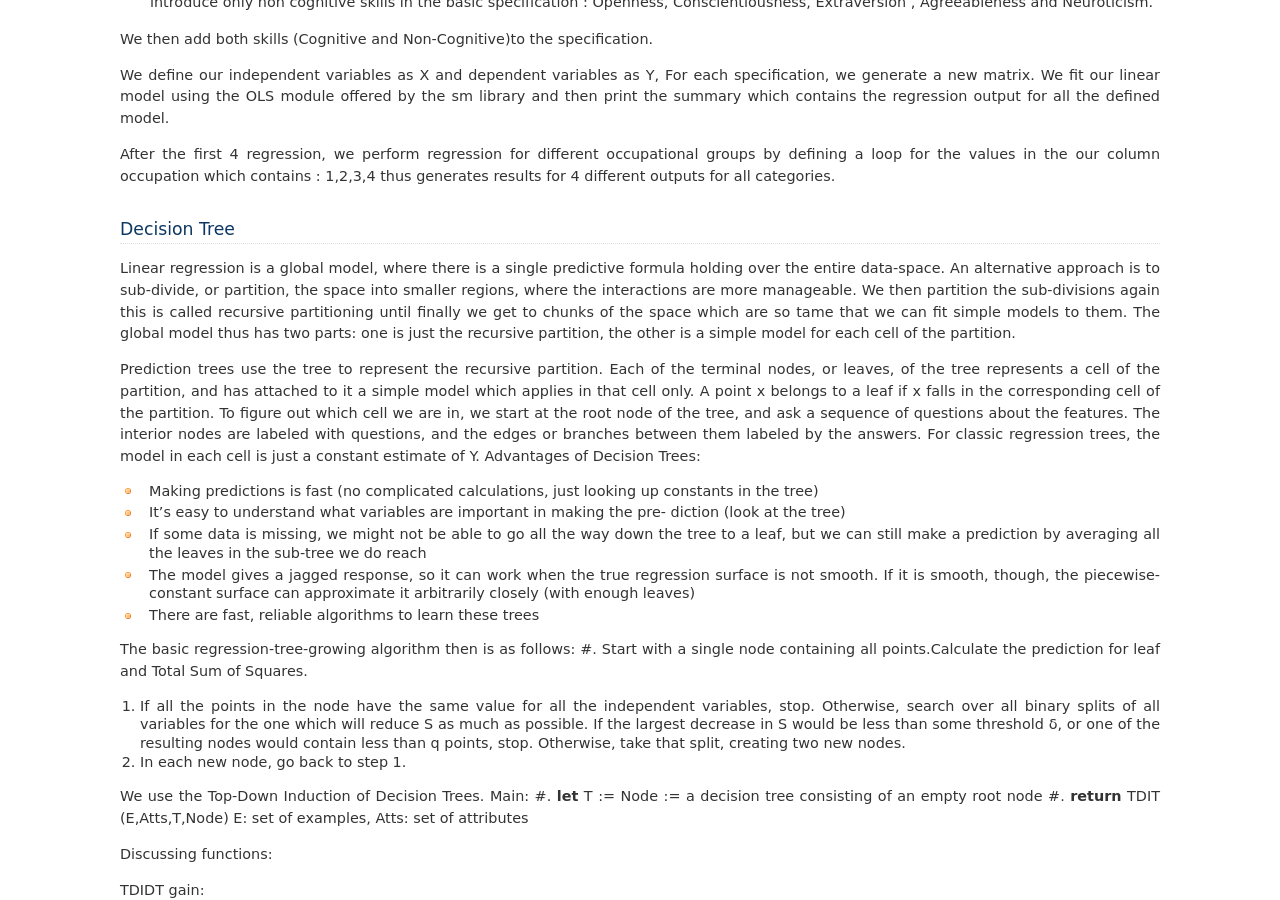
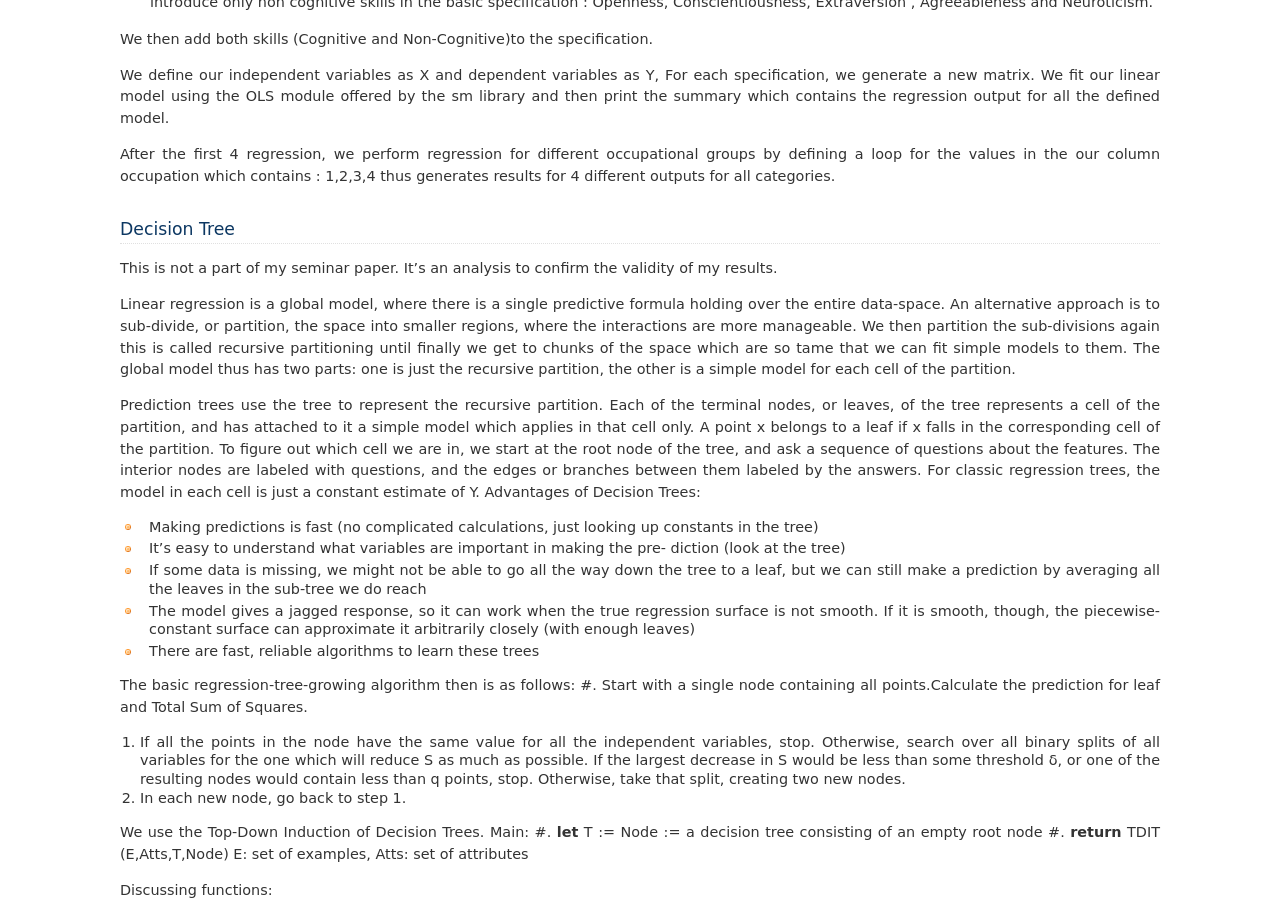
Before and after one commit to Poojabl26/Programming-Project, a Sphinx documentation site: the page built from skills_and_wages/src/documentation/analysis.rst, in a window 1280 px wide and 900 px high, scrolled down 577 px. Built offline with Sphinx 7.4.7, drawn with Linux system fonts in a browser that asks for light colours.

Commit message:
Edited analysis rst filen

```diff
--- a/skills_and_wages/src/documentation/analysis.rst
+++ b/skills_and_wages/src/documentation/analysis.rst
@@ -29,9 +29,12 @@ We define our independent variables as X and dependent variables as Y, For each
 After the first 4 regression, we perform regression for different occupational groups by defining a loop for the values in the our column occupation which contains : 1,2,3,4 thus generates results for 4 different outputs for all categories.
 
 
+
+
 Decision Tree
 =================
 
+This is not a part of my seminar paper. It's an analysis to confirm the validity of my results.
 
 Linear regression is a global model, where there is a single predictive formula holding over the entire data-space.
 An alternative approach is to sub-divide, or partition, the space into smaller regions, where the interactions are more manageable. We then partition the sub-divisions again this is called recursive partitioning  until finally we get to chunks of the space which are so tame that we can fit simple models to them. The global model thus has two parts: one is just the recursive partition, the other is a simple model for each cell of the partition.
```
